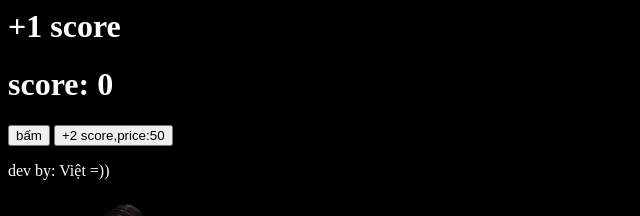
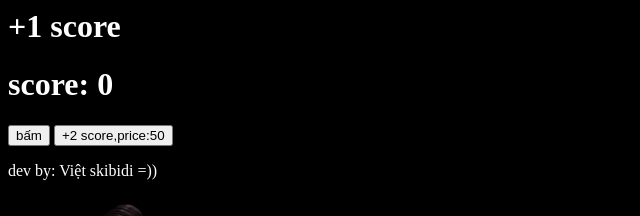
Before and after one commit to Mncat0/Myweb, a plain HTML site: page index.html in a window 1280 px wide. Shown: the top 216 px of the page, 0-640 px from the left. Drawn offline with Linux system fonts and the light colour scheme.

Commit message:
Update index.html

```diff
--- a/index.html
+++ b/index.html
@@ -14,7 +14,7 @@ background-color: black;
 <h1 style = "color: white;" id="score">score: 0</h1>
 <button onclick = "show()">bấm</button>
 <button  id = "add1" onclick = "add3()">+2 score,price:50</button>
-<p style = "color: white;">dev by: Việt =))</p>
+<p style = "color: white;">dev by: Việt skibidi =))</p>
 <div>
 <img src = "dog.jpg" width="300">
 </div>
```
